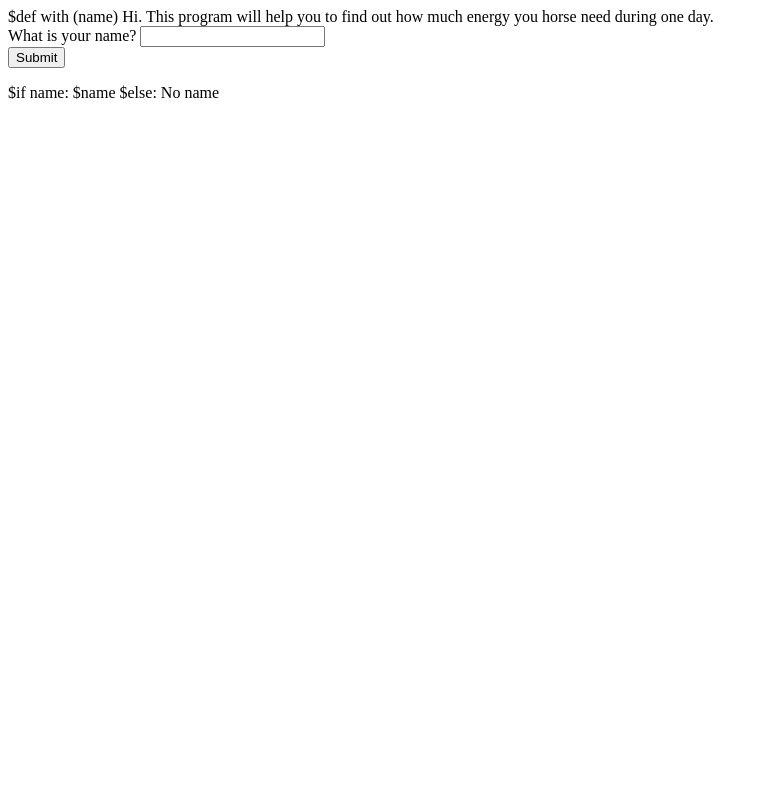
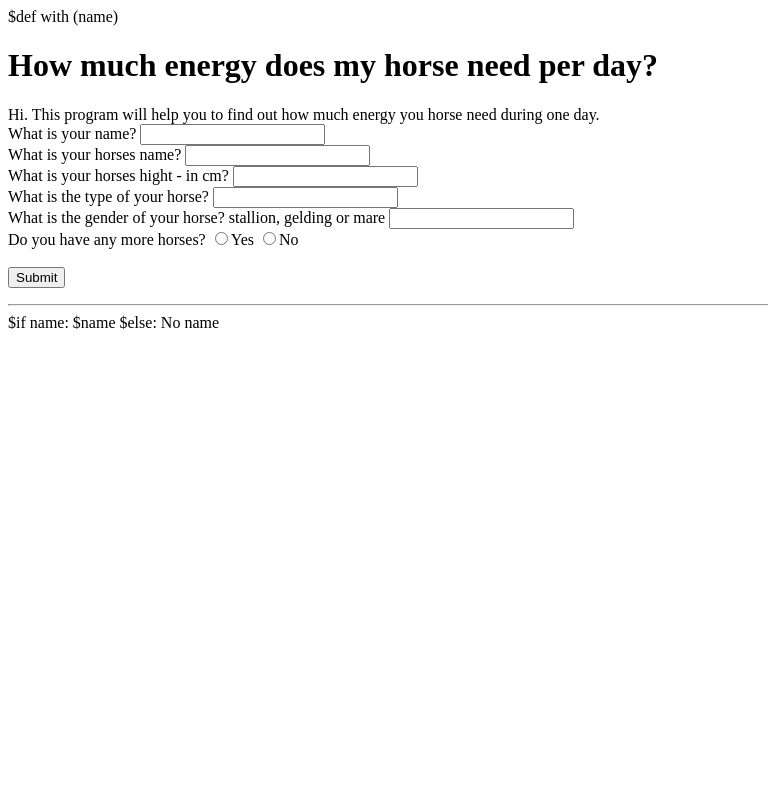
Before and after one commit to anitan11/assignment2, a Python web app: template ex52/ex52-web/templates/index.html in a window 1280 px wide. Shown: the whole page, without its empty margins (0-768 px from the left). Run offline with Jinja, Linux system fonts and the light colour scheme; the template is opened without the code that fills it, so the values that code supplies are empty.

```diff
--- a/ex52/ex52-web/templates/index.html
+++ b/ex52/ex52-web/templates/index.html
@@ -5,14 +5,27 @@ $def with (name)
         <title>How much energy does my horse need per day?</title>
     </head>
 <body>
-
+<br/>
+<h1>How much energy does my horse need per day?</h1>
 Hi. This program will help you to find out how much energy you horse need during one day.
 <form method=POST>
 	What is your name?
 	<input type=text name=name> <br/>
+	What is your horses name?
+	<input type=text name=name> <br/>
+	What is your horses hight - in cm?
+	<input type=text name=name> <br/>
+	What is the type of your horse?
+	<input type=text name=name> <br/>
+	What is the gender of your horse?
+	stallion, gelding or mare
+	<input type=text name=name> <br/>
+	Do you have any more horses?
+	<input type="radio" name="morehorses" value="yes">Yes
+	<input type="radio" name="morehorses" value="no">No<br> <br/>
 	<input type=submit>
 </form>
-
+<hr/>
 $if name:
     $name
 $else:
```
Also changed, not shown: ex52/ex52-web/program/horse.py (+0 -7 lines), 2 other files.
